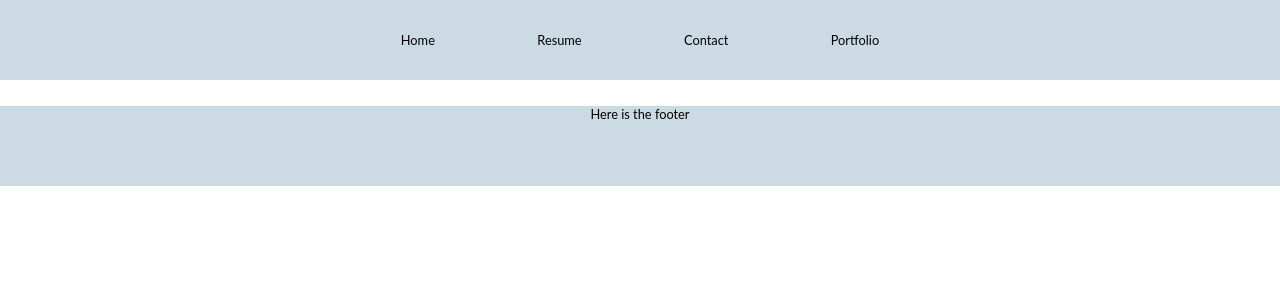
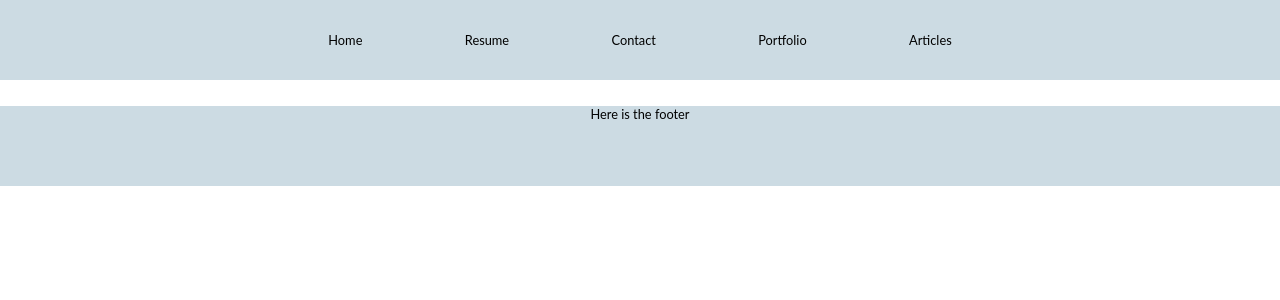
Before and after one commit to griseldasanchez/griselda-apps, a React (Create React App) app in the folder app/: page / in a window 1280 px wide. Shown: the top 300 px of the page. Built offline with nearby package versions, Linux system fonts and the light colour scheme; no server answers.

Commit message:
add articles component

```diff
--- a/app/src/App.js
+++ b/app/src/App.js
@@ -10,7 +10,7 @@ import { useState, useEffect } from 'react';
 
 // Components
 import Home from './components/Home.js';
-import About from './components/About.js';
+import Articles from './components/Articles.js';
 // eslint-disable-next-line
 import NavigationBar from './components/NavigationBar.js';
 import SignUpForm from './components/SignUpForm.js';
@@ -48,11 +48,11 @@ function App() {
         {/* <Route index element={<Root />}></Route> */}
         {/* Login route to handle redirection after successful login */}
         <Route path="/login" element={<SignUpForm onChildEvent={handleChildEvent} />}></Route>
-        <Route path="/about" element={<About />}></Route>
         <Route path="/home" element={<Home />}></Route>
         <Route path="/contact" element={<ContactForm />}></Route>
         <Route path="/resume" element={<Resume />}></Route>
         <Route path="/portfolio" element={<Portfolio />}></Route>
+        <Route path="/articles" element={<Articles />}></Route>
         <Route path="logout" element={<LogOut onChildEvent={handleChildEvent} />}></Route>
       </Route>
     )
@@ -89,6 +89,7 @@ export const Root = () => {
         <Link to="/resume">Resume</Link>
         <Link to="/contact">Contact</Link>
         <Link to="/portfolio">Portfolio</Link>
+        <Link to="/articles">Articles</Link>
 
         {/* <Link to="/about">ABOUT</Link>
         <Link to="/blog">BLOG</Link>
--- a/app/src/components/About.js
+++ /dev/null
@@ -1,13 +0,0 @@
-import React from "react";
-
-function About() {
-
-  return (
-    <div>This is the about page.</div>
-
-
-  );
-}
-
-
-export default About;
--- /dev/null
+++ b/app/src/components/Articles.js
@@ -0,0 +1,13 @@
+import React from "react";
+
+function Articles() {
+
+  return (
+    <div>Here are some articles.</div>
+
+
+  );
+}
+
+
+export default Articles;
--- a/app/src/styles/Footer.scss
+++ b/app/src/styles/Footer.scss
@@ -2,6 +2,8 @@
 
 
 #footer {
+  position: relative; /* Set initial position to relative */
+  width: 100%; /* Set the width to 100% */
   background-color: $colorBeige;
   display: flex;
   flex-direction: column;
--- a/app/src/styles/NavigationBar.scss
+++ b/app/src/styles/NavigationBar.scss
@@ -6,10 +6,13 @@ html, body {
 }
 
 #navigation-bar {
-  width: 100vw;
+  position: sticky; /* Make the navigation bar sticky */
+  top: 0; /* Stick it to the top of the viewport */
+  width: 100%; /* Set the width to 100% */
   background-color: $colorBeige;
   overflow: hidden;
   margin-bottom: 2%;
+  z-index: 1000; /* Set a high z-index to ensure it appears above other content */
 
   a {
     display: inline-block;
```
